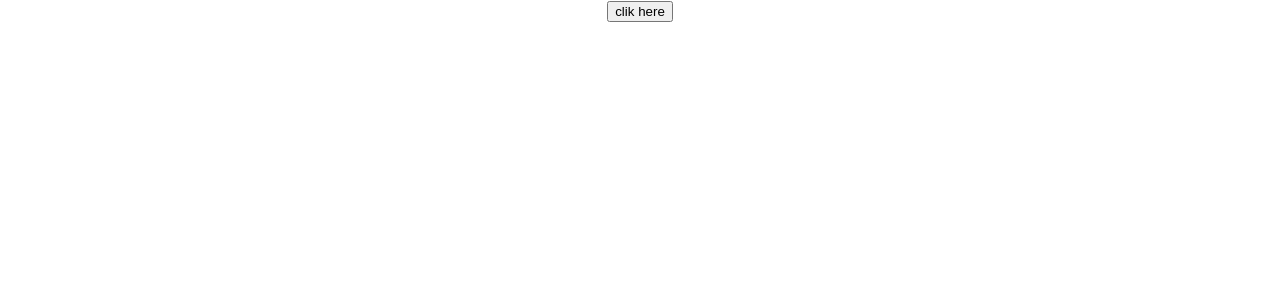
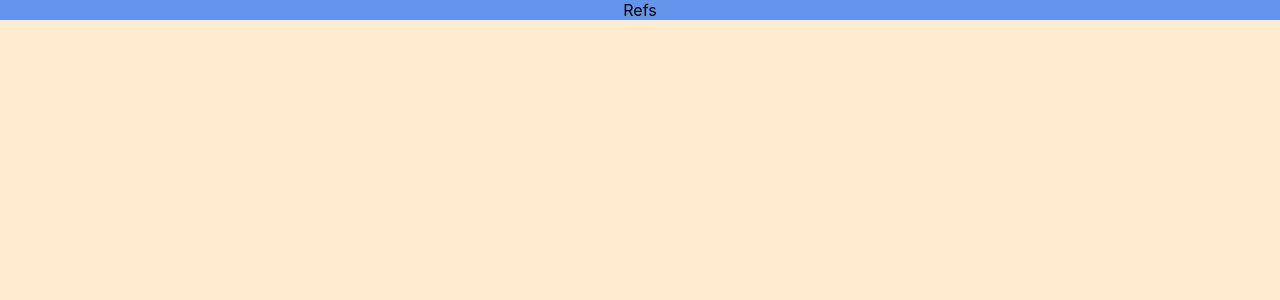
Before and after one commit to yaroprof/React-concepts, a React (Create React App) app in the folder core-react/: page / in a window 1280 px wide. Shown: the top 300 px of the page. Built offline with nearby package versions, Linux system fonts and the light colour scheme.

Commit message:
next commit

```diff
--- a/core-react/src/App.css
+++ b/core-react/src/App.css
@@ -1,5 +1,6 @@
 .App {
   text-align: center;
+  background-color: cornflowerblue;
 }
 
 .App-logo {
--- a/core-react/src/App.js
+++ b/core-react/src/App.js
@@ -1,13 +1,17 @@
 import './App.css';
 
-import Bind from './components/bindMethods';
-import PassParam from './components/PassParam';
+// import Bind from './components/bindMethods';
+// import PassParam from './components/PassParam';
+// import ConditionalExpression from './components/ConditionalExpression';
+import Refs from './components/Refs';
 
 function App() {
   return (
     <div className="App">
       {/* <Bind /> */}
-      <PassParam />
+      {/* <PassParam /> */}
+      {/* <ConditionalExpression /> */}
+      <Refs />
     </div>
   );
 }
--- /dev/null
+++ b/core-react/src/components/ConditionalExpression.jsx
@@ -0,0 +1,19 @@
+import React from 'react';
+
+const ConditionalExpression = () => {
+  const todoList = ['read book', 'clean self room', 'fitness'];
+  const todoLength = todoList.length;
+  return (
+    <div>
+      <b>
+        {todoLength > 0 ? (
+          <h2>`This person have {todoLength} tasks`</h2>
+        ) : (
+          'This person haven`t any task'
+        )}
+      </b>
+    </div>
+  );
+};
+
+export default ConditionalExpression;
--- /dev/null
+++ b/core-react/src/components/Refs.jsx
@@ -0,0 +1,5 @@
+import React from 'react';
+
+export default function Refs() {
+  return <div>Refs</div>;
+}
--- a/core-react/src/index.css
+++ b/core-react/src/index.css
@@ -1,13 +1,12 @@
 body {
   margin: 0;
-  font-family: -apple-system, BlinkMacSystemFont, 'Segoe UI', 'Roboto', 'Oxygen',
-    'Ubuntu', 'Cantarell', 'Fira Sans', 'Droid Sans', 'Helvetica Neue',
-    sans-serif;
+  font-family: -apple-system, BlinkMacSystemFont, 'Segoe UI', 'Roboto', 'Oxygen', 'Ubuntu',
+    'Cantarell', 'Fira Sans', 'Droid Sans', 'Helvetica Neue', sans-serif;
   -webkit-font-smoothing: antialiased;
   -moz-osx-font-smoothing: grayscale;
+  background-color: blanchedalmond;
 }
 
 code {
-  font-family: source-code-pro, Menlo, Monaco, Consolas, 'Courier New',
-    monospace;
+  font-family: source-code-pro, Menlo, Monaco, Consolas, 'Courier New', monospace;
 }
```
